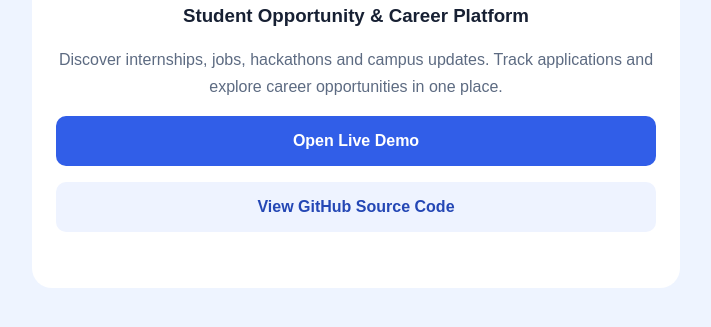
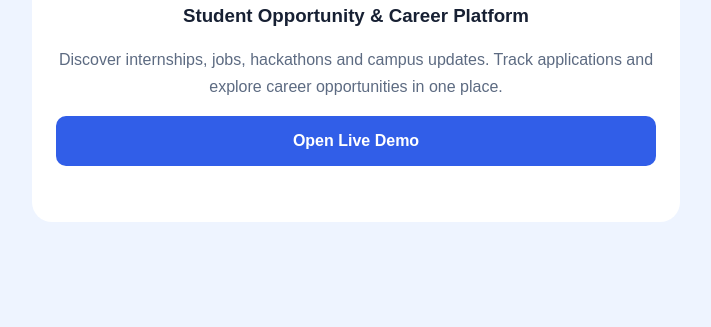
Before and after one commit to BhumikaMallya/Campus_Connect, a website: page index.html in a window 1280 px wide. Shown: the part 207-534 px from the top of the page, without its empty margins (284-995 px from the left). Drawn offline with Linux system fonts and the light colour scheme.

Commit message:
Remove GitHub source code link
Removed link to GitHub source code from index.html

```diff
--- a/index.html
+++ b/index.html
@@ -45,9 +45,6 @@
     <a class="demo"
        href="https://campusconnec-cqcc5cqh.manus.space"
        target="_blank">Open Live Demo</a>
-    <a class="github"
-       href="https://github.com/BhumikaMallya/Campus_Connect"
-       target="_blank">View GitHub Source Code</a>
   </main>
 </body>
 </html>
```
